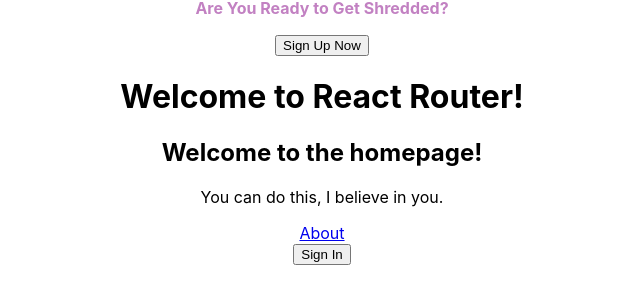
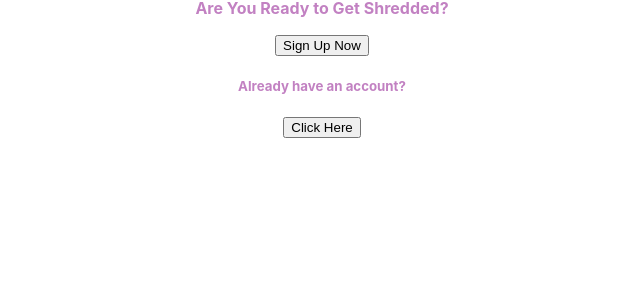
Before and after one commit to capedcrusader743/FitnessApp, a React (Create React App) app: page / in a window 1280 px wide. Shown: the part 368-672 px from the top of the page, without its empty margins (318-958 px from the left). Built offline with nearby package versions, Linux system fonts and the light colour scheme.

Commit message:
direct page to sign up or sign in from splash page

```diff
--- a/package.json
+++ b/package.json
@@ -10,7 +10,7 @@
     "react": "^18.1.0",
     "react-dom": "^18.1.0",
     "react-router-dom": "^6.3.0",
-    "react-scripts": "5.0.1",
+    "react-scripts": "^5.0.1",
     "web-vitals": "^2.1.4"
   },
   "scripts": {
--- a/src/App.js
+++ b/src/App.js
@@ -3,32 +3,24 @@
 import './App.css';
 import Home from "./Home";
 import About from "./About";
-import {auth} from "./firebaseConfig.js"
-import { onAuthStateChanged, signInWithPopup, GoogleAuthProvider } from "firebase/auth";
+import SignIn from "./SignIn";
+
 import Splash from './Splash'
+import React, { useState } from "react";
+import SignUp from "./SignUp";
 
 function App() {
-  const signInWithGoogle = () => {
-    const provider = new GoogleAuthProvider();
-    signInWithPopup(auth, provider)
-    .then((re) => {
-      console.log(re);
-    })
-    .catch((err) => {
-      console.log(err);
-    })
-  }
+
   return (
     <div className="App">
-      <Splash />
-      <h1>Welcome to React Router!</h1>
       <Routes>
-        <Route path="/" element={<Home />} />
+        <Route path="/" element={<Splash />} />
+        <Route path="/home" element={<Home />} />
         <Route path="/about" element={<About />} />
+        <Route path="/signin" element={<SignIn />} />
+        <Route path="/signup" element={<SignUp />} />
       </Routes>
-      <button onClick={signInWithGoogle}>
-        Sign In
-      </button>
+
     </div>
   );
 }
--- /dev/null
+++ b/src/SignIn.css
@@ -0,0 +1,4 @@
+.sign-in {
+    text-align: center;
+    display: flex;
+}
--- /dev/null
+++ b/src/SignIn.js
@@ -0,0 +1,33 @@
+import React from 'react'
+import './SignIn.css'
+import {
+    onAuthStateChanged,
+    signInWithPopup,
+    GoogleAuthProvider
+} from "firebase/auth";
+import {auth} from "./firebaseConfig.js"
+
+function SignIn() {
+
+    const signInWithGoogle = () => {
+        const provider = new GoogleAuthProvider();
+        signInWithPopup(auth, provider)
+            .then((re) => {
+                console.log(re);
+            })
+            .catch((err) => {
+                console.log(err);
+            })
+    }
+
+    return (
+    <div className='sign_in'>
+        <h1>Welcome to SignIn Page</h1>
+        <button onClick={signInWithGoogle}>
+            Sign In
+        </button>
+    </div>
+    )
+}
+
+export default SignIn
--- /dev/null
+++ b/src/SignUp.js
@@ -0,0 +1,9 @@
+import React from 'react'
+
+function SignUp() {
+  return (
+    <div>SignUp</div>
+  )
+}
+
+export default SignUp
--- a/src/Splash.css
+++ b/src/Splash.css
@@ -13,3 +13,8 @@
     width: 200px;
     margin-top: 80px;
 }
+
+.to_signin {
+    color:rgb(194, 129, 194);
+    font-weight: bold;
+}
--- a/src/Splash.js
+++ b/src/Splash.js
@@ -1,15 +1,55 @@
-import React from 'react'
+import React, { useState } from 'react'
+import { useNavigate  } from 'react-router-dom';
 import './Splash.css';
 
 function Splash() {
+
+  let navigate = useNavigate();
+
+  // const [status] = useState({
+  //   signup: 0,
+  //   signin: 1
+  // });
+
+  function handleClick(event) {
+    // const { name, value } = event.target;
+    const name = event.target.name;
+    if (name === "signup") {
+      // console.log(value);
+      // console.log("sign up");
+      let path1 = '/signup';
+      navigate(path1);
+    }
+    else if (name === "signin"){
+      // console.log(value);
+      console.log("sign in");
+      let path2 = '/signin';
+      navigate(path2);
+    }
+
+  }
+
   return (
     <div className='spash'>
         <img className='fitness_icon' src='https://i.pinimg.com/736x/99/ec/1b/99ec1bc01c1c759a9af0f35ed8477531.jpg' alt='' />
 
         <h1 className='app_name'>App Name</h1>
         <p className='motivation_intro'>Are You Ready to Get Shredded?</p>
-        <button>Sign Up Now</button>
-
+      <button
+        name='signup'
+        onClick={handleClick}
+        // value={status.signup}
+      >
+        Sign Up Now
+      </button>
+        <h5 className='to_signin'>Already have an account?</h5>
+      <button
+        name='signin'
+        onClick={handleClick}
+        // value={status.signin}
+      >
+        Click Here
+      </button>
     </div>
   )
 }
```
Also changed, not shown: 1 other file (tests, documents, lock files or other folders).
